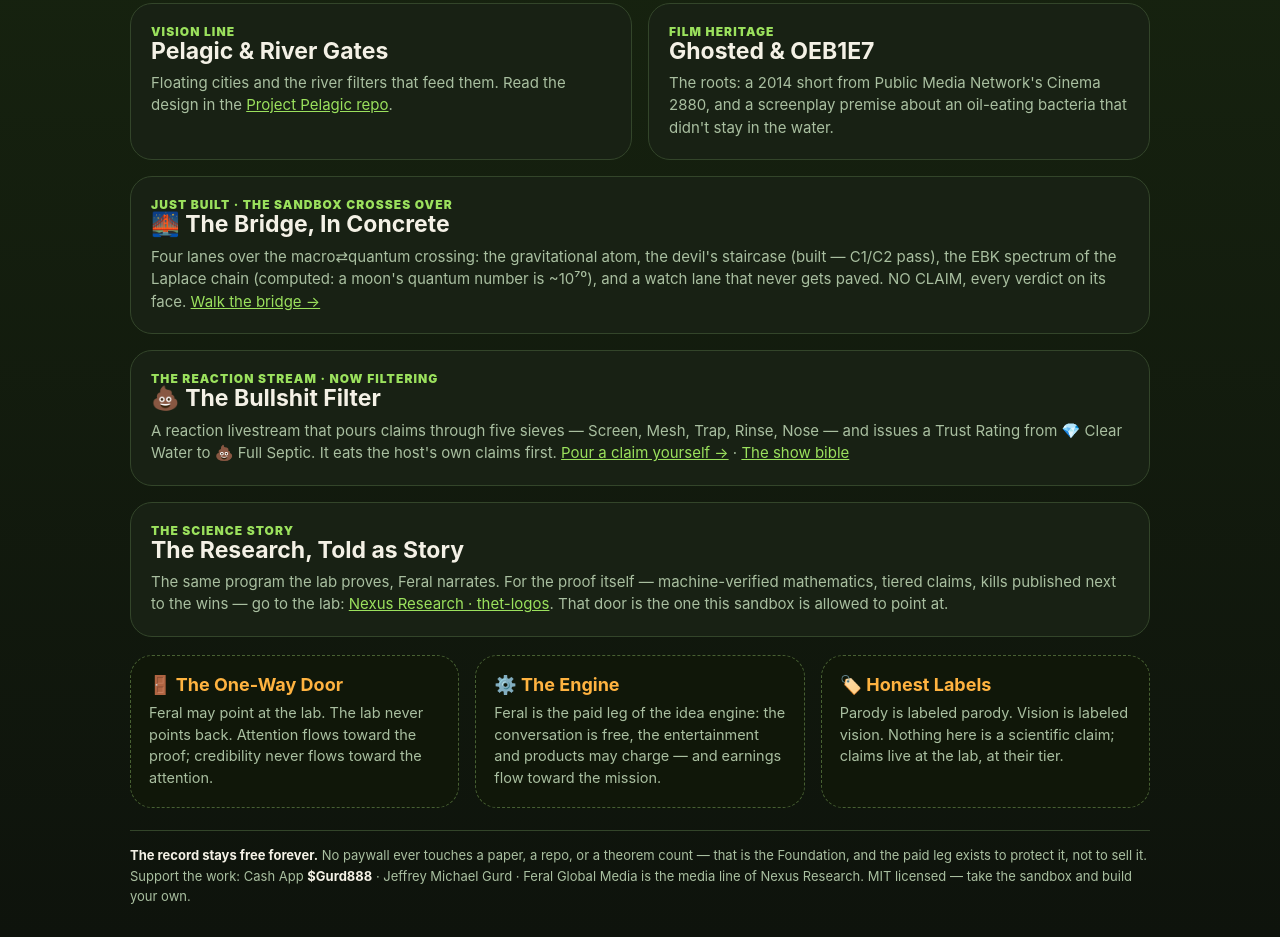
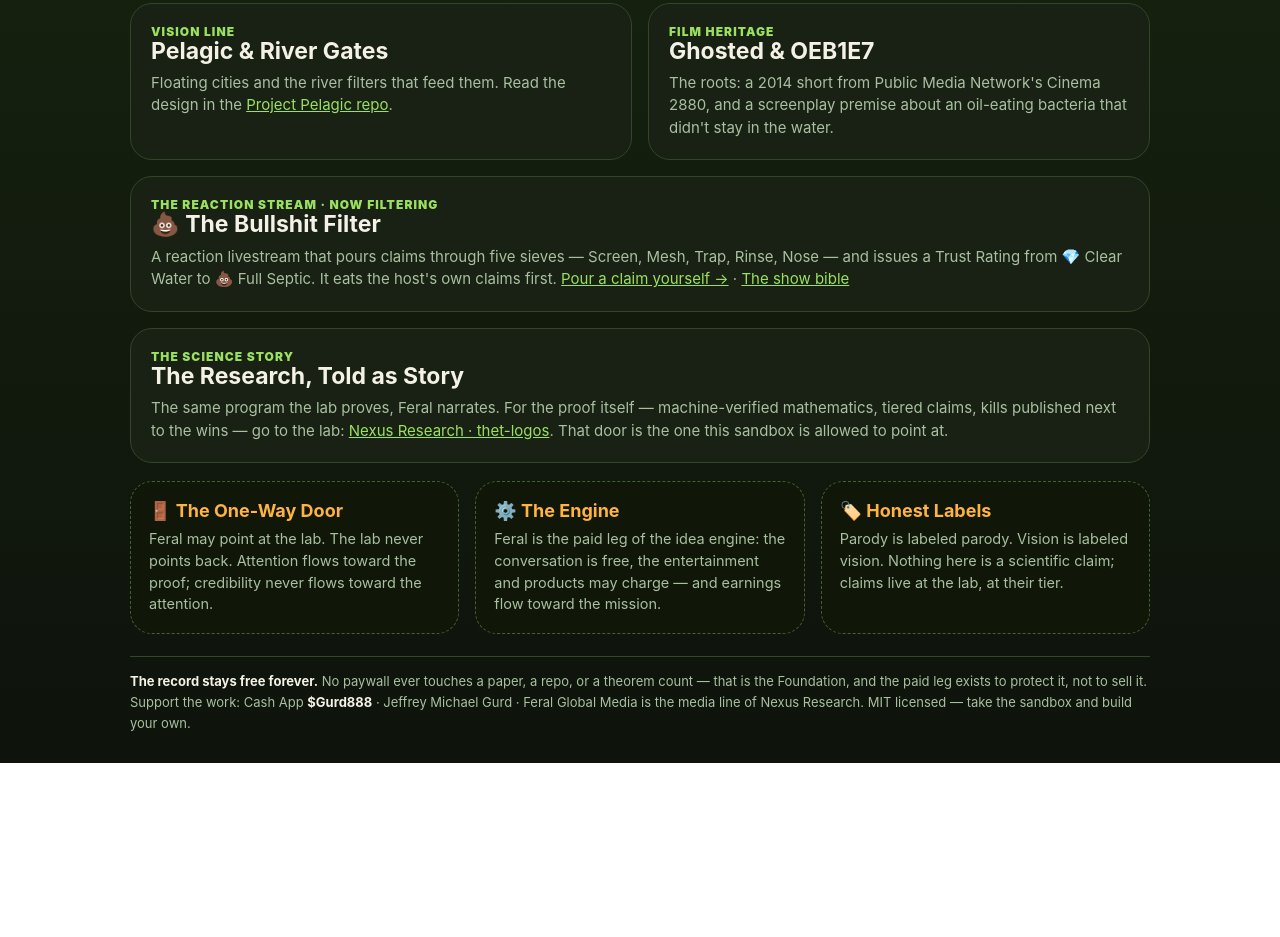
Before and after one commit to jeffgurd888/feral-global-media, a plain HTML site: page index.html in a window 1280 px wide. Shown: the part 1186-2123 px from the top of the page. After the commit the page ends 1949 px from the top, so only its background shows below. Drawn offline with Linux system fonts and the light colour scheme.

Commit message:
Separate the trees: pull the Bridge package back behind the boundary

```diff
--- a/index.html
+++ b/index.html
@@ -52,7 +52,6 @@
     <article class="card"><div class="k">Family line</div><h2>Tet Little Books</h2><p>Twelve drafted books carrying big ideas to small readers — Tet, Blau, Verde, and Rubie — with the Field Almanac as capstone.</p></article>
     <article class="card"><div class="k">Vision line</div><h2>Pelagic &amp; River Gates</h2><p>Floating cities and the river filters that feed them. Read the design in the <a href="https://github.com/jeffgurd888/Project-Palegic-15-minute-floating-cities">Project Pelagic repo</a>.</p></article>
     <article class="card"><div class="k">Film heritage</div><h2>Ghosted &amp; OEB1E7</h2><p>The roots: a 2014 short from Public Media Network's Cinema 2880, and a screenplay premise about an oil-eating bacteria that didn't stay in the water.</p></article>
-    <article class="card wide"><div class="k">Just built · The sandbox crosses over</div><h2>🌉 The Bridge, In Concrete</h2><p>Four lanes over the macro⇄quantum crossing: the gravitational atom, the devil's staircase (built — C1/C2 pass), the EBK spectrum of the Laplace chain (computed: a moon's quantum number is ~10⁷⁰), and a watch lane that never gets paved. NO CLAIM, every verdict on its face. <a href="bridge.html">Walk the bridge →</a></p></article>
     <article class="card wide"><div class="k">The reaction stream · Now filtering</div><h2>💩 The Bullshit Filter</h2><p>A reaction livestream that pours claims through five sieves — Screen, Mesh, Trap, Rinse, Nose — and issues a Trust Rating from 💎 Clear Water to 💩 Full Septic. It eats the host's own claims first. <a href="bullshit-filter.html">Pour a claim yourself →</a> · <a href="https://github.com/jeffgurd888/feral-global-media/blob/main/BULLSHIT-FILTER.md">The show bible</a></p></article>
     <article class="card wide"><div class="k">The science story</div><h2>The Research, Told as Story</h2><p>The same program the lab proves, Feral narrates. For the proof itself — machine-verified mathematics, tiered claims, kills published next to the wins — go to the lab: <a href="https://github.com/jeffgurd888/thet-logos">Nexus Research · thet-logos</a>. That door is the one this sandbox is allowed to point at.</p></article>
   </section>
```
